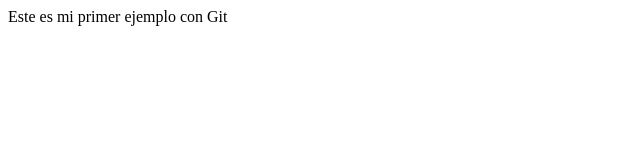
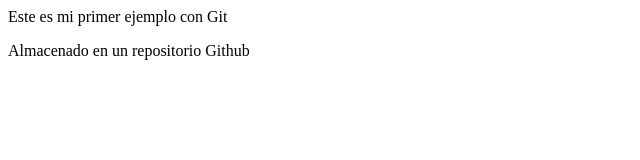
Before and after one commit to ValeriaAstudillo/TestGitHub, a plain HTML site: page index.html in a window 1280 px wide. Shown: the whole page, without its empty margins (0-640 px from the left). Drawn offline with Linux system fonts and the light colour scheme.

Commit message:
Creación .css y nuevo estilo en index.html

```diff
--- a/index.html
+++ b/index.html
@@ -3,8 +3,9 @@
     <title>Ejemplo</title>
   </head>
   <body bgcolor=white>
-
-    <p>Este es mi primer ejemplo con Git</p>
-
+    <div class="container">
+        <p>Este es mi primer ejemplo con Git</p>
+        <p>Almacenado en un repositorio Github</p>
+    </div>
   </body>
 </html>
--- /dev/null
+++ b/style.css
@@ -0,0 +1,5 @@
+.container {
+    width:996px;
+    margin:0px auto;
+    font-size:1em;
+}
```
